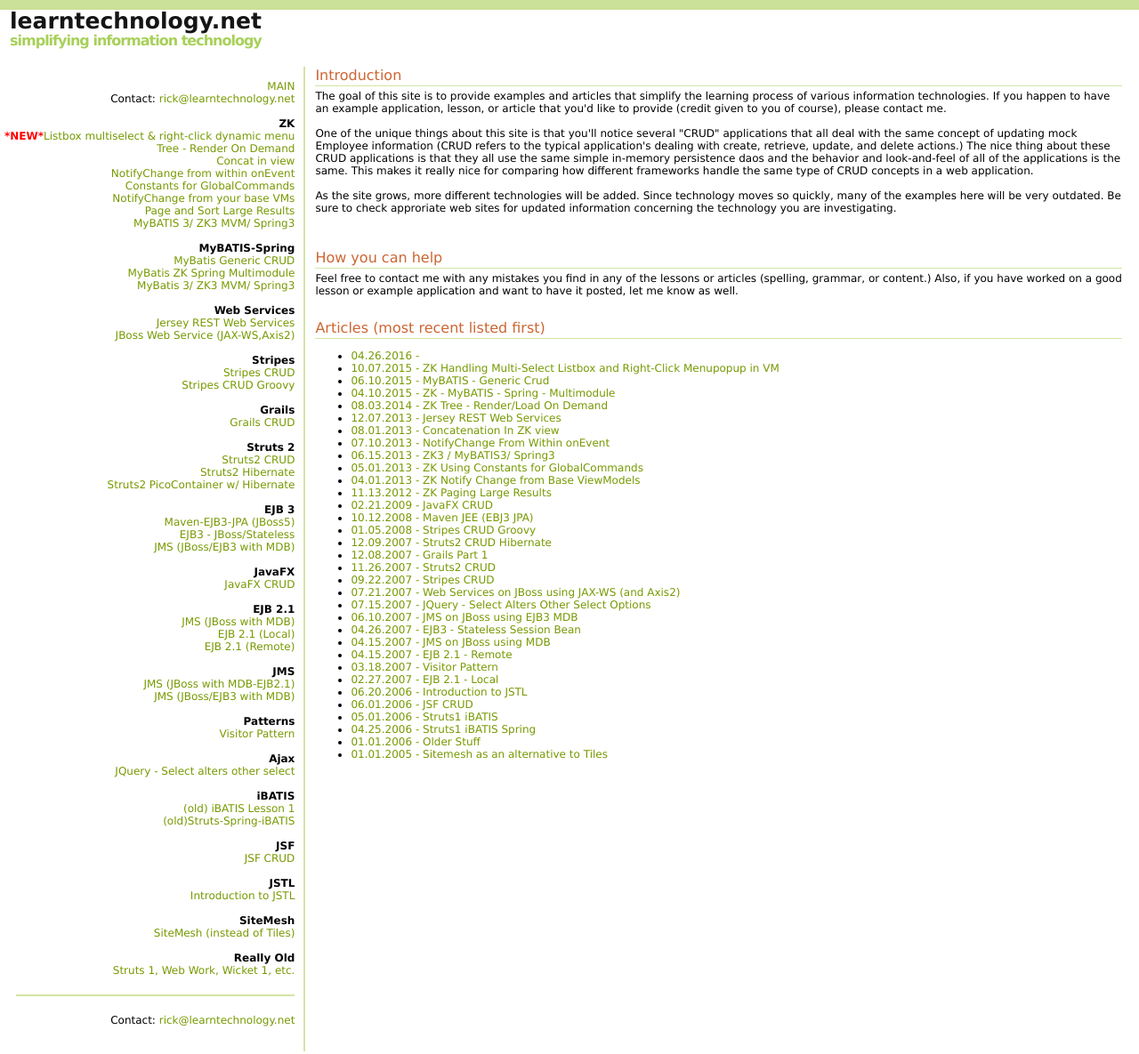
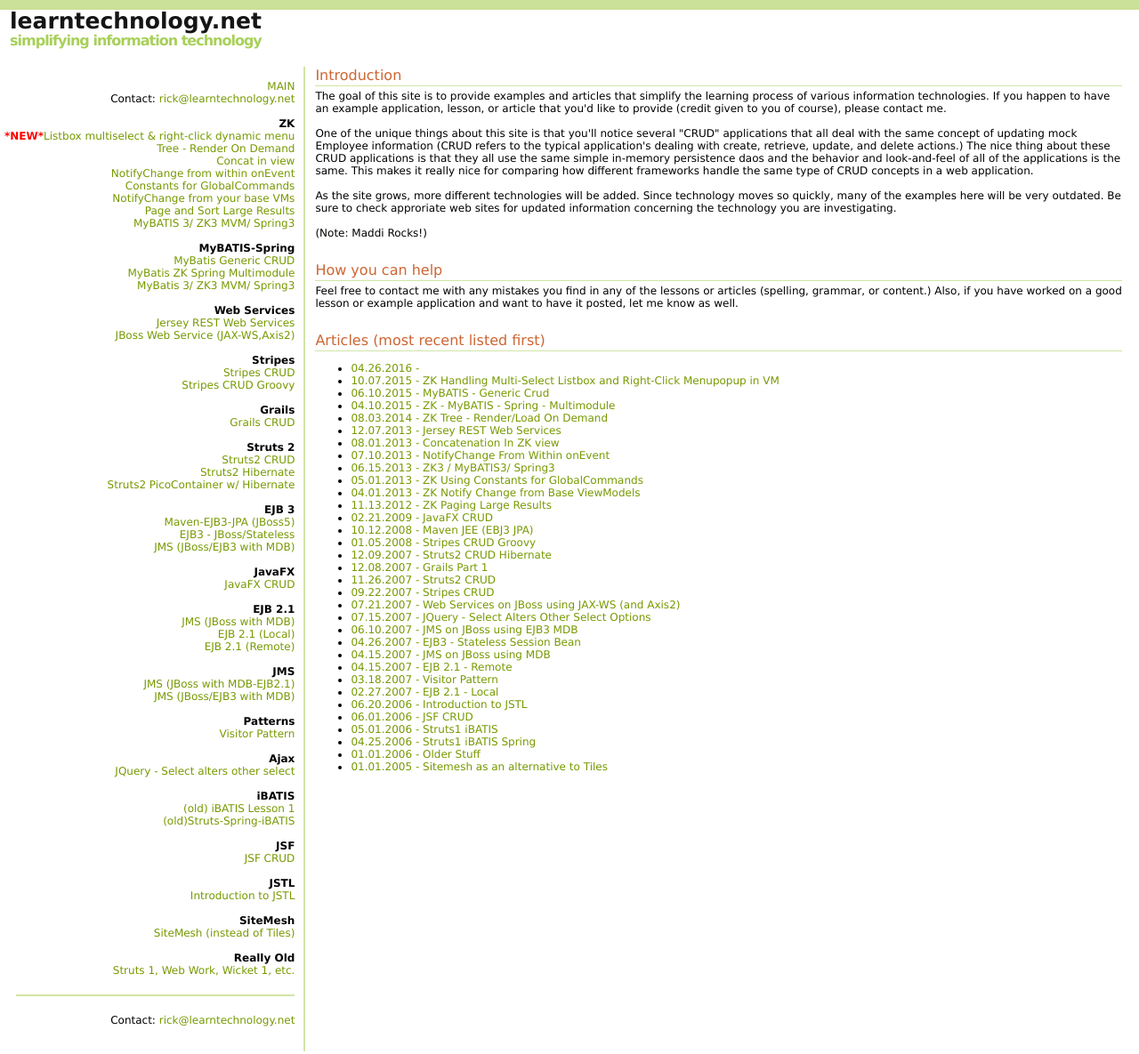
Before and after one commit to rickcr/rickcr.github.com, a Jekyll site: the page built from index.md, in a window 1280 px wide. Shown: the whole page at 89% size. Built offline with Jekyll 4.4.1, drawn with Linux system fonts in a browser that asks for light colours.

Commit message:
added maddi

```diff
--- a/index.md
+++ b/index.md
@@ -11,6 +11,7 @@ One of the unique things about this site is that you'll notice several "CRUD" ap
 As the site grows, more different technologies will be added. Since technology moves so quickly, many of the examples here will be
 very outdated. Be sure to check approriate web sites for updated information concerning the technology you are investigating.
 <br/><br/>
+(Note: Maddi Rocks!)
 
 </div>
 
```
